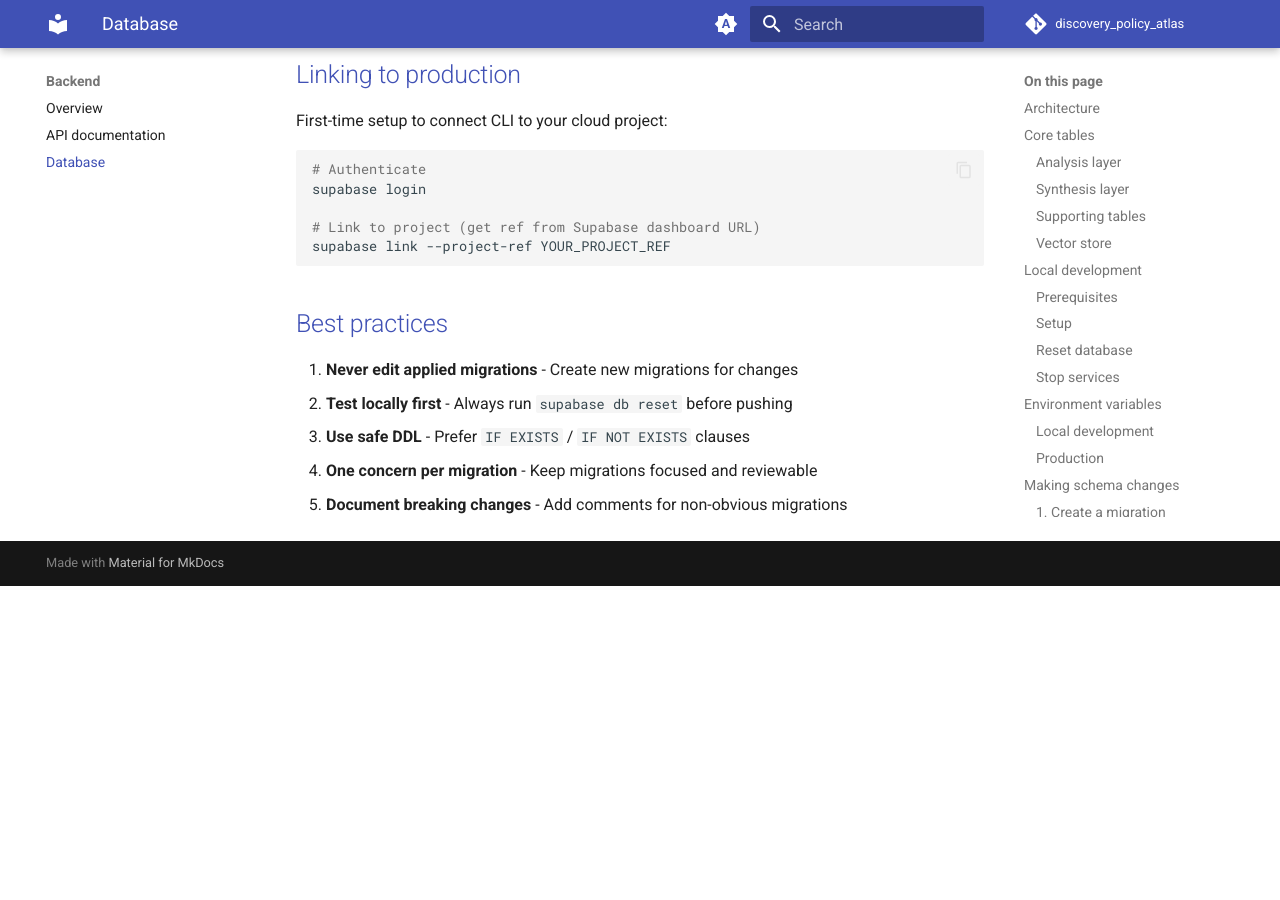
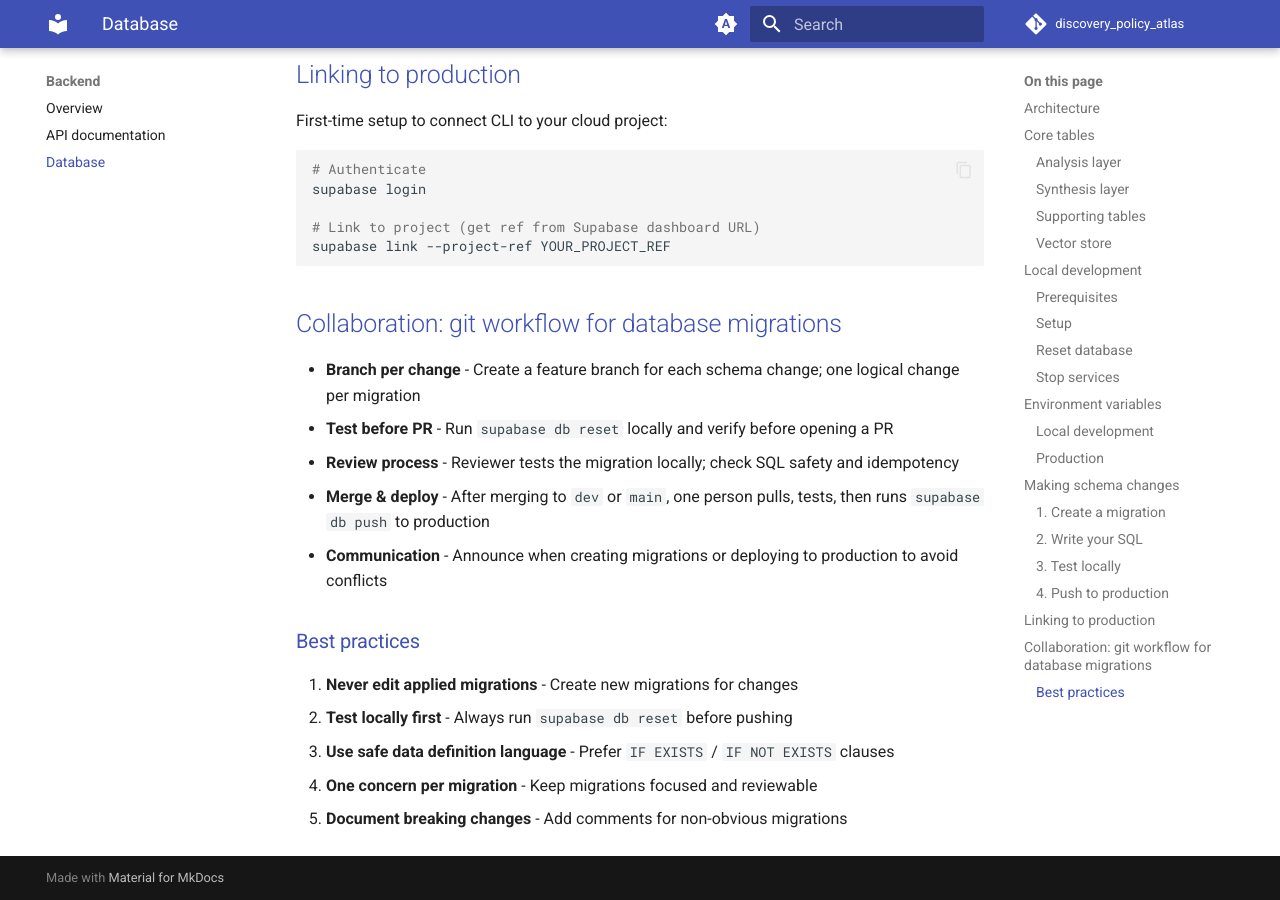
Before and after one commit to nestauk/discovery_policy_atlas, an MkDocs documentation site: the page built from docs/backend/database.md, in a window 1280 px wide and 900 px high, scrolled down 3829 px. Built offline with MkDocs 1.6.1 and Material for MkDocs 9.7.7, drawn with Linux system fonts in a browser that asks for light colours; comment, search, counter and statistics services are not loaded; before the commit the page ends 4415 px from its top, so only the background shows below that.

Commit message:
feat: collaboration instructions

````diff
--- a/docs/backend/database.md
+++ b/docs/backend/database.md
@@ -168,10 +168,18 @@ supabase login
 supabase link --project-ref YOUR_PROJECT_REF
 ```
 
-## Best practices
+## Collaboration: git workflow for database migrations
+
+- **Branch per change** - Create a feature branch for each schema change; one logical change per migration
+- **Test before PR** - Run `supabase db reset` locally and verify before opening a PR
+- **Review process** - Reviewer tests the migration locally; check SQL safety and idempotency
+- **Merge & deploy** - After merging to `dev` or `main`, one person pulls, tests, then runs `supabase db push` to production
+- **Communication** - Announce when creating migrations or deploying to production to avoid conflicts
+
+### Best practices
 
 1. **Never edit applied migrations** - Create new migrations for changes
 2. **Test locally first** - Always run `supabase db reset` before pushing
-3. **Use safe DDL** - Prefer `IF EXISTS` / `IF NOT EXISTS` clauses
+3. **Use safe data definition language** - Prefer `IF EXISTS` / `IF NOT EXISTS` clauses
 4. **One concern per migration** - Keep migrations focused and reviewable
 5. **Document breaking changes** - Add comments for non-obvious migrations
````
